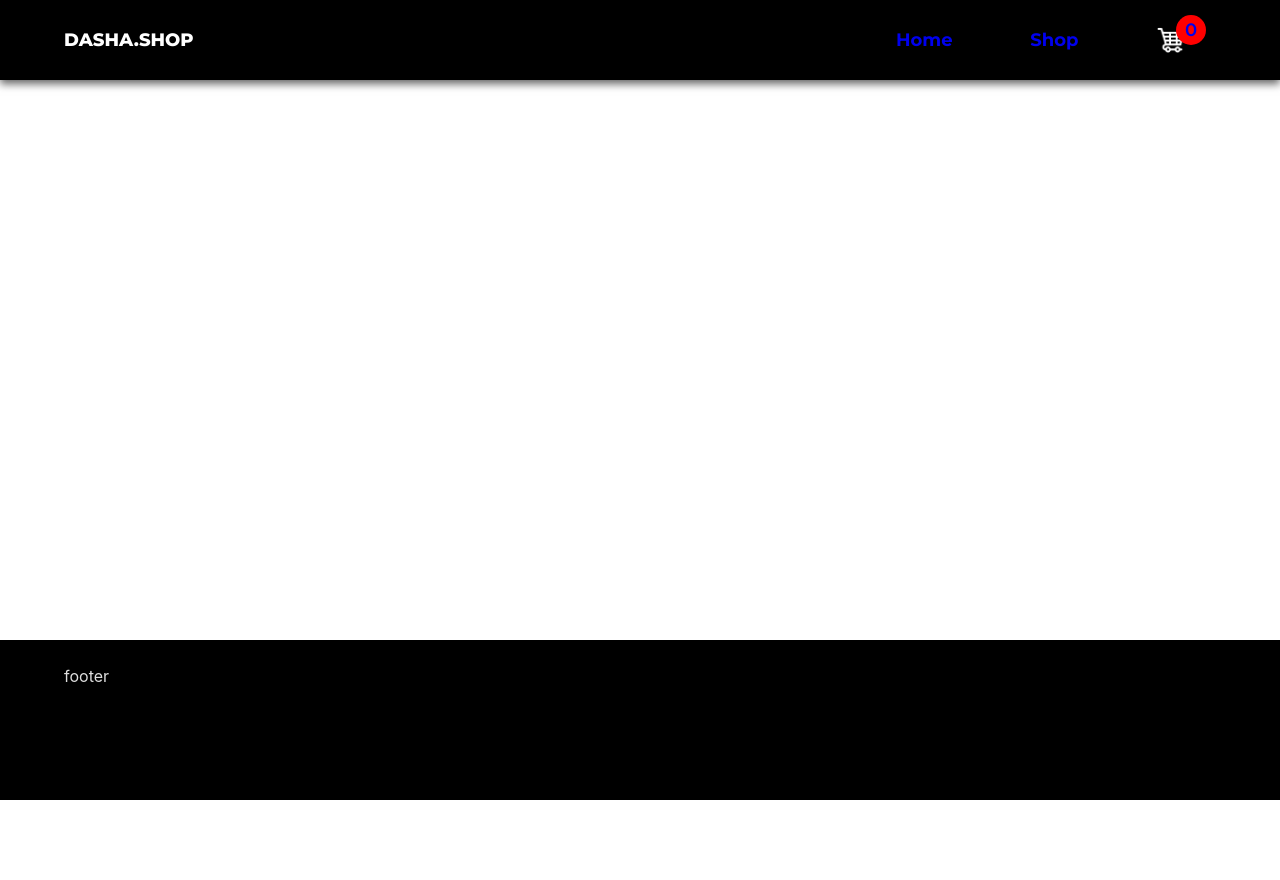
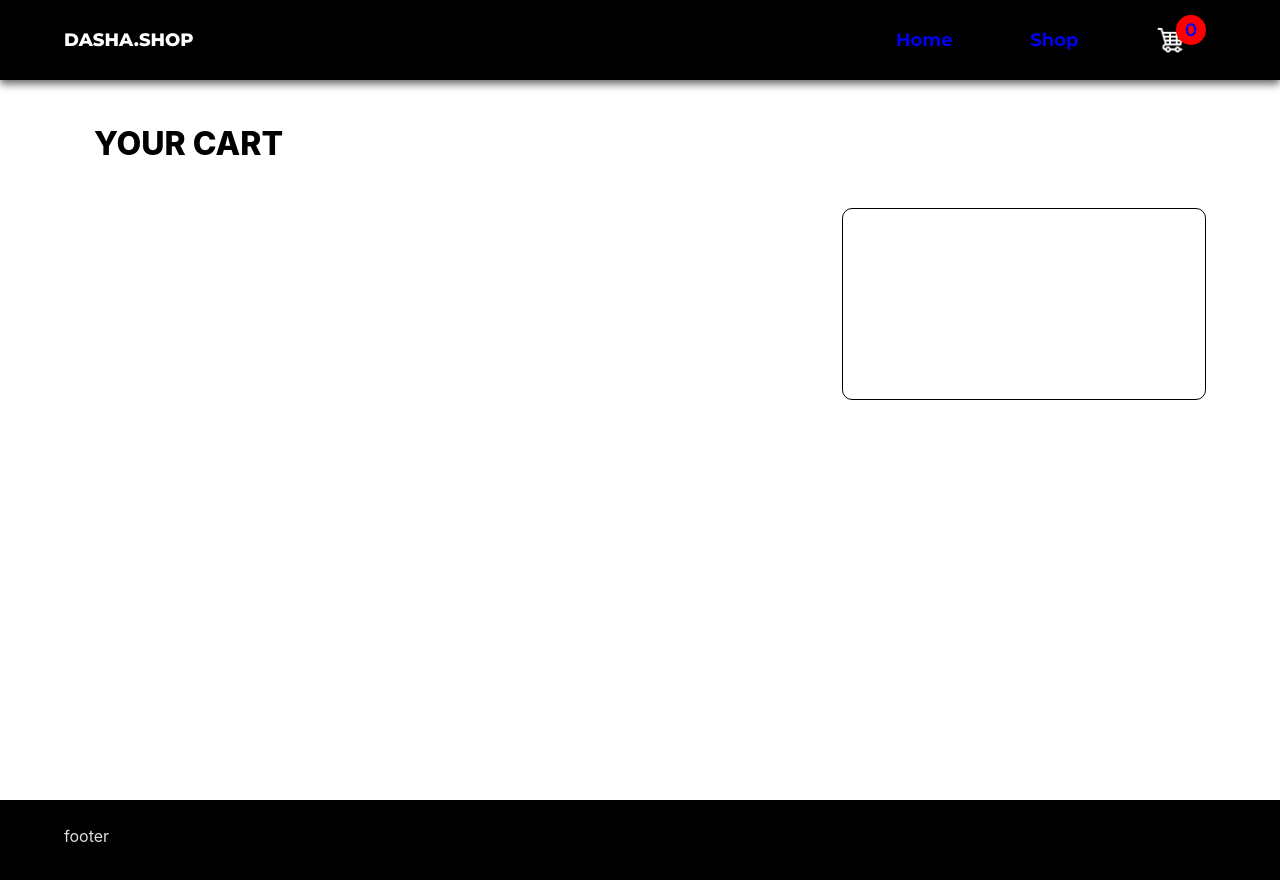
Before and after one commit to Vlad-Petruk/shopping-cart, a React (Vite) app: page /cart in a window 1280 px wide. Shown: the top 880 px of the page. Before the commit the page ends 800 px from the top, so only its background shows below. Built offline with nearby package versions, Linux system fonts and the light colour scheme.

Commit message:
create basic structure of the cart and create Cartpruduct component

```diff
--- a/src/components/Cart/Cart.jsx
+++ b/src/components/Cart/Cart.jsx
@@ -1,7 +1,33 @@
+import { useOutletContext } from "react-router-dom";
+import CartProduct from "./CartPtoduct";
+import styles from "./Cart.module.css"
+
 function Cart() {
+  const [cart, setCart, cartAmount, setCartAmount] = useOutletContext();
 
+// There must be conditional rendering based on cart
     return (
-      <></>
+      <div className={styles.cart}>
+        <div className={styles.productsBox}>
+          <div className={styles.h1}>YOUR CART</div>
+          <div className={styles.products}>
+          {cart.map((product) => (
+          <CartProduct
+            key={product.id}
+            title={product.title}
+            img={product.image}
+            price={product.price}
+            // deleteItem = {}
+          />
+      ))}
+          </div>
+        </div>
+        <div className={styles.sumBox}>
+          <div className={styles.sum}>
+
+          </div>
+        </div>
+      </div>
     );
   }
 
--- a/src/components/Cart/Cart.module.css
+++ b/src/components/Cart/Cart.module.css
@@ -0,0 +1,55 @@
+.cart{
+    min-height: 90vh;
+    display: flex;
+    width: 100%;
+    padding: 0 4rem;
+    background: rgb(255, 255, 255, 0.87);
+}
+
+.productsBox{
+    flex: 2;
+}
+
+.h1{
+    width: 100%;
+    height: 8rem;
+    display: flex;
+    align-items: center;
+    font-size: 2rem;
+    font-weight: 800;
+    padding: 30px;
+
+}
+
+.products{
+    display: flex;
+    flex-direction: column;
+    gap: 10px;
+    padding: 0 10px;
+}
+
+.product{
+    border: 1px solid black;
+    border-radius: 10px;
+    display: flex;
+    justify-content: space-between;
+    height: 8rem;
+    padding: 10px;
+}
+
+.product img {
+    object-fit: contain;
+    width: 12vw;
+}
+
+.sumBox{
+    flex: 1;
+    padding-top: 8rem;
+}
+
+.sum{
+    border: 1px solid black;
+    border-radius: 10px;
+    height: 12rem;
+    margin:0 10px;
+}
--- /dev/null
+++ b/src/components/Cart/CartPtoduct.jsx
@@ -0,0 +1,15 @@
+import styles from "./Cart.module.css"
+
+function CartProduct ({title, img, price, deleteItem}) {
+
+    return (
+        <div className={styles.product}>
+            <img src={img} alt="title" />
+            <p>{title}</p>
+            <p>{price}</p>
+            <button onClick={deleteItem}>X</button>
+        </div>
+    )
+}
+
+export default CartProduct
```
